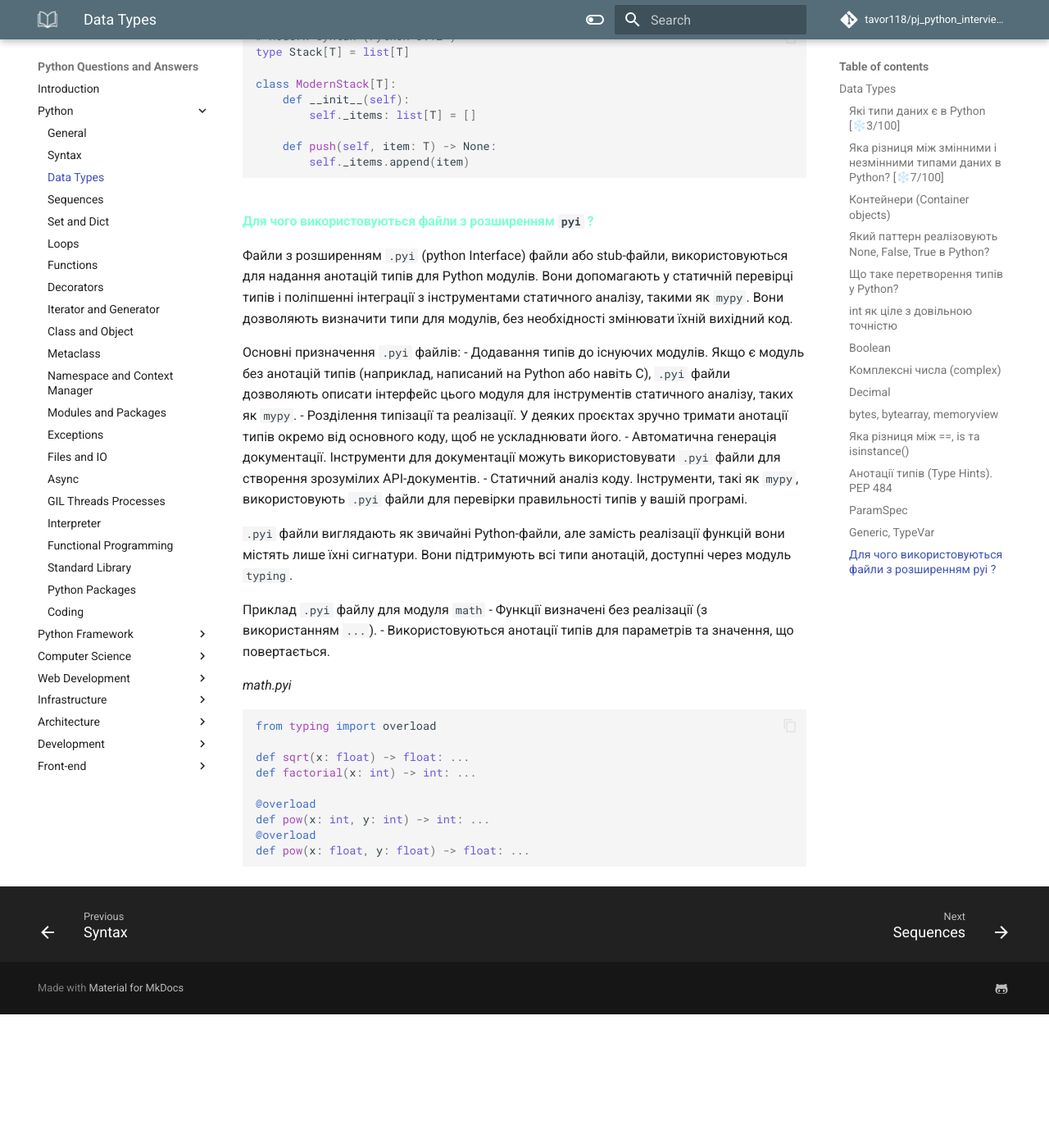
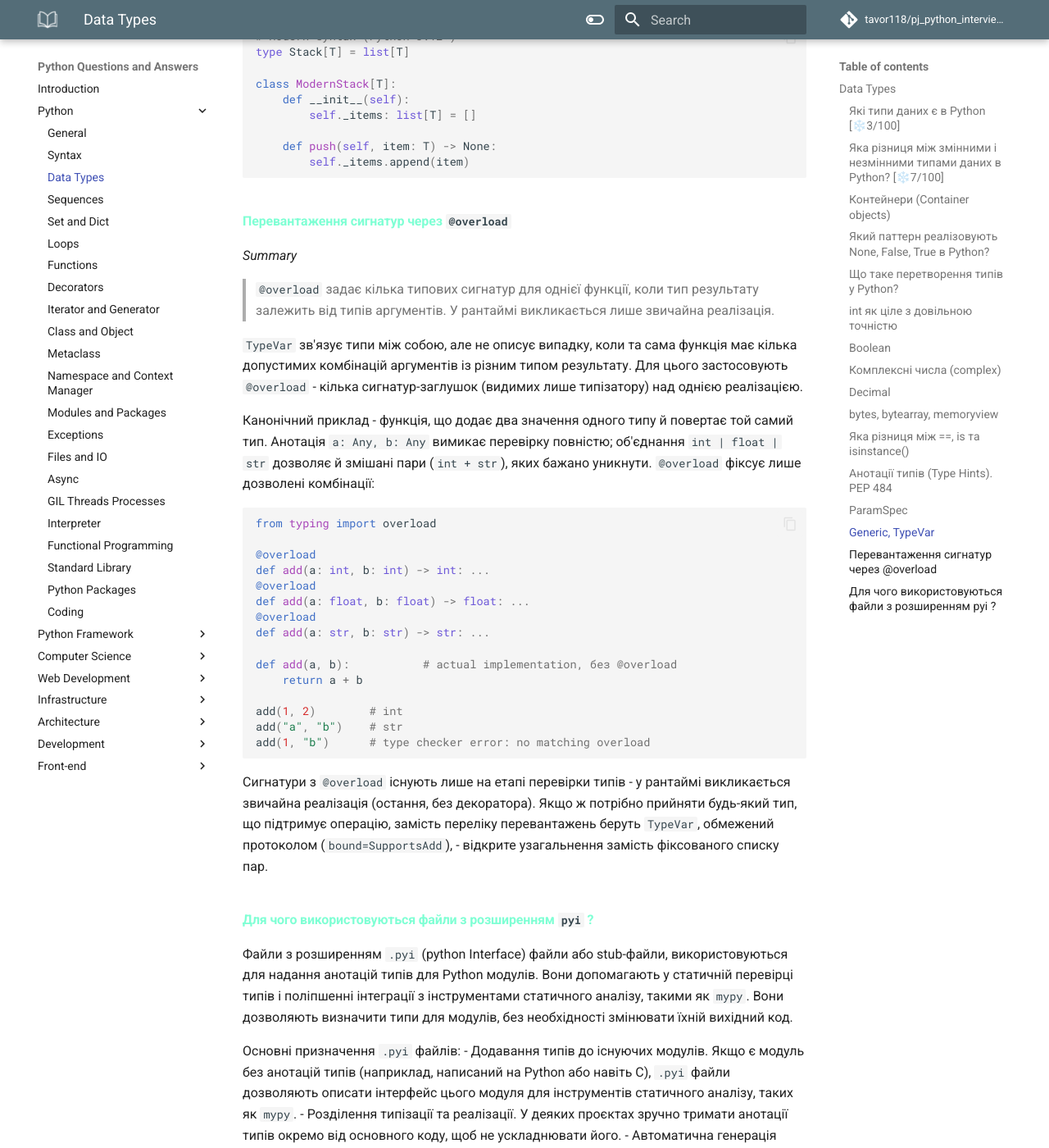
Before and after one commit to tavor118/pj_python_interview_questions_and_answers, an MkDocs documentation site: the page built from docs/python/data_types.md, in a window 1280 px wide and 1400 px high, scrolled down 15975 px. Shown: the whole window at 82% size. Built offline with MkDocs 1.6.1 and Material for MkDocs 9.7.7, drawn with Linux system fonts in a browser that asks for light colours; comment, search, counter and statistics services are not loaded; before the commit the page ends 17212 px from its top, so only the background shows below that.

Commit message:
typing @overload, WebSocket scaling, bcrypt non-determinism

````diff
--- a/docs/python/data_types.md
+++ b/docs/python/data_types.md
@@ -754,6 +754,46 @@ class ModernStack[T]:
 
 
 
+### Перевантаження сигнатур через `@overload`
+
+*Summary*
+> `@overload` задає кілька типових сигнатур для однієї функції, коли тип результату
+> залежить від типів аргументів. У рантаймі викликається лише звичайна реалізація.
+
+`TypeVar` зв'язує типи між собою, але не описує випадку, коли та сама функція має кілька
+допустимих комбінацій аргументів із різним типом результату. Для цього застосовують
+`@overload` - кілька сигнатур-заглушок (видимих лише типізатору) над однією реалізацією.
+
+Канонічний приклад - функція, що додає два значення одного типу й повертає той самий тип.
+Анотація `a: Any, b: Any` вимикає перевірку повністю; об'єднання `int | float | str`
+дозволяє й змішані пари (`int + str`), яких бажано уникнути. `@overload` фіксує лише
+дозволені комбінації:
+
+```python
+from typing import overload
+
+@overload
+def add(a: int, b: int) -> int: ...
+@overload
+def add(a: float, b: float) -> float: ...
+@overload
+def add(a: str, b: str) -> str: ...
+
+def add(a, b):           # actual implementation, без @overload
+    return a + b
+
+add(1, 2)        # int
+add("a", "b")    # str
+add(1, "b")      # type checker error: no matching overload
+```
+
+Сигнатури з `@overload` існують лише на етапі перевірки типів - у рантаймі викликається
+звичайна реалізація (остання, без декоратора). Якщо ж потрібно прийняти будь-який тип, що
+підтримує операцію, замість переліку перевантажень беруть `TypeVar`, обмежений протоколом
+(`bound=SupportsAdd`), - відкрите узагальнення замість фіксованого списку пар.
+
+
+
 ### Для чого використовуються файли з розширенням `pyi` ?
 
 Файли з розширенням `.pyi` (python Interface) файли або stub-файли, використовуються
````
Also changed, not shown: docs/computer_science/computer_science.md (+5 -0 lines), docs/web_development/http.md (+14 -0 lines).
